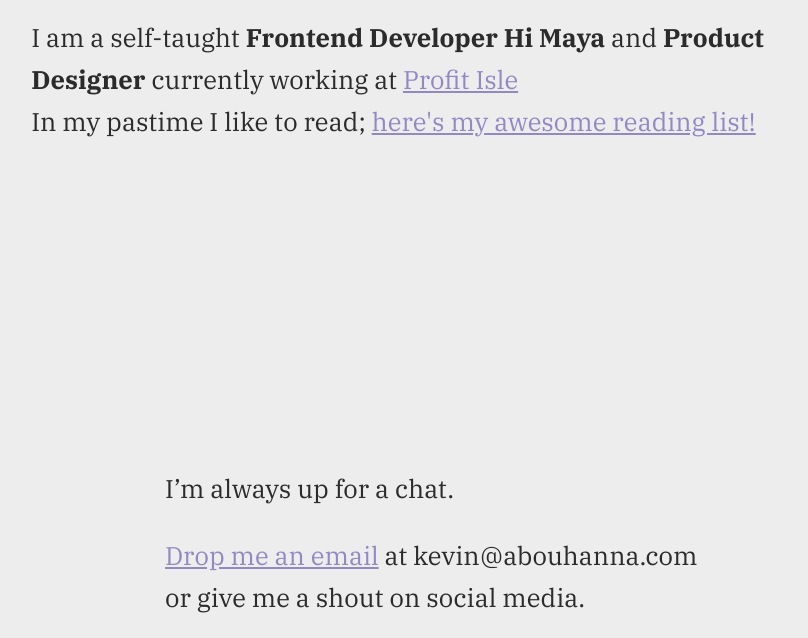
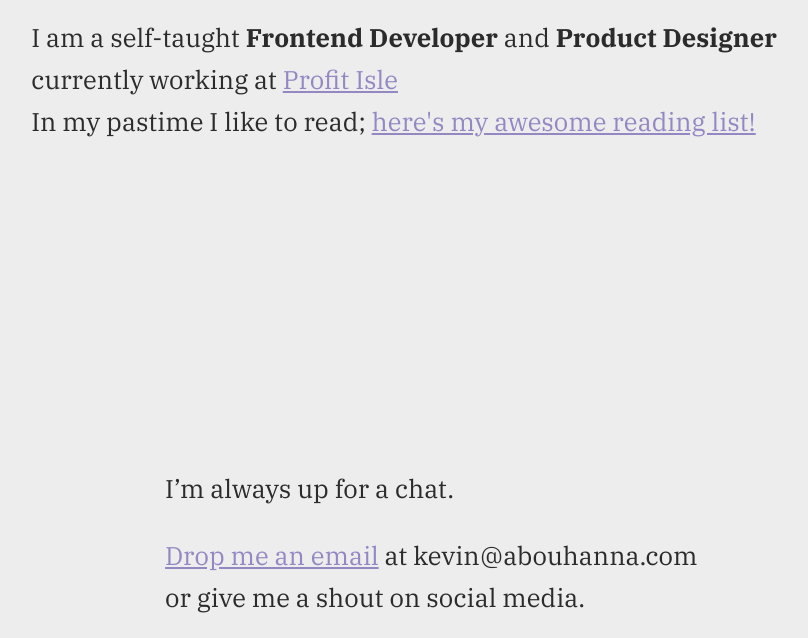
Before and after one commit to kevinabouhanna/abouhanna, a website built with Parcel: page index.html in a window 1280 px wide. Shown: the part 380-1018 px from the top of the page, without its empty margins (228-1036 px from the left). Built offline with nearby package versions, Linux system fonts and the light colour scheme.

Commit message:
removed test

```diff
--- a/index.html
+++ b/index.html
@@ -49,7 +49,7 @@ https://abouhanna.com/humans.txt  <---- and this is hello in my native language
     <section>
       <p class="intro-description">
         I am a self-taught
-        <strong>Frontend Developer Hi Maya</strong>
+        <strong>Frontend Developer</strong>
         and
         <strong>Product Designer</strong> currently working at <a href="https://profitisle.com/" rel="noopener"
           target="_blank">Profit
```
